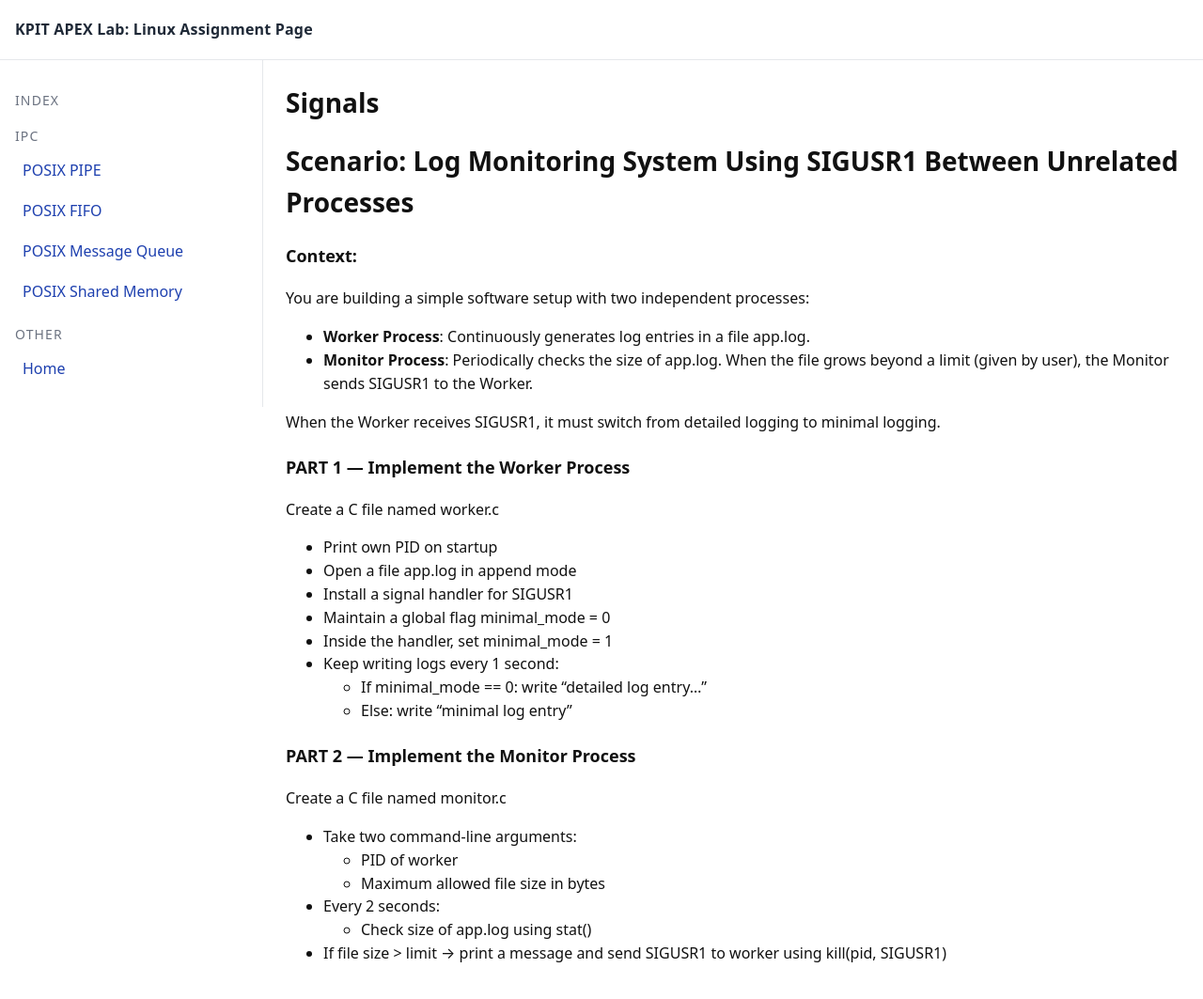
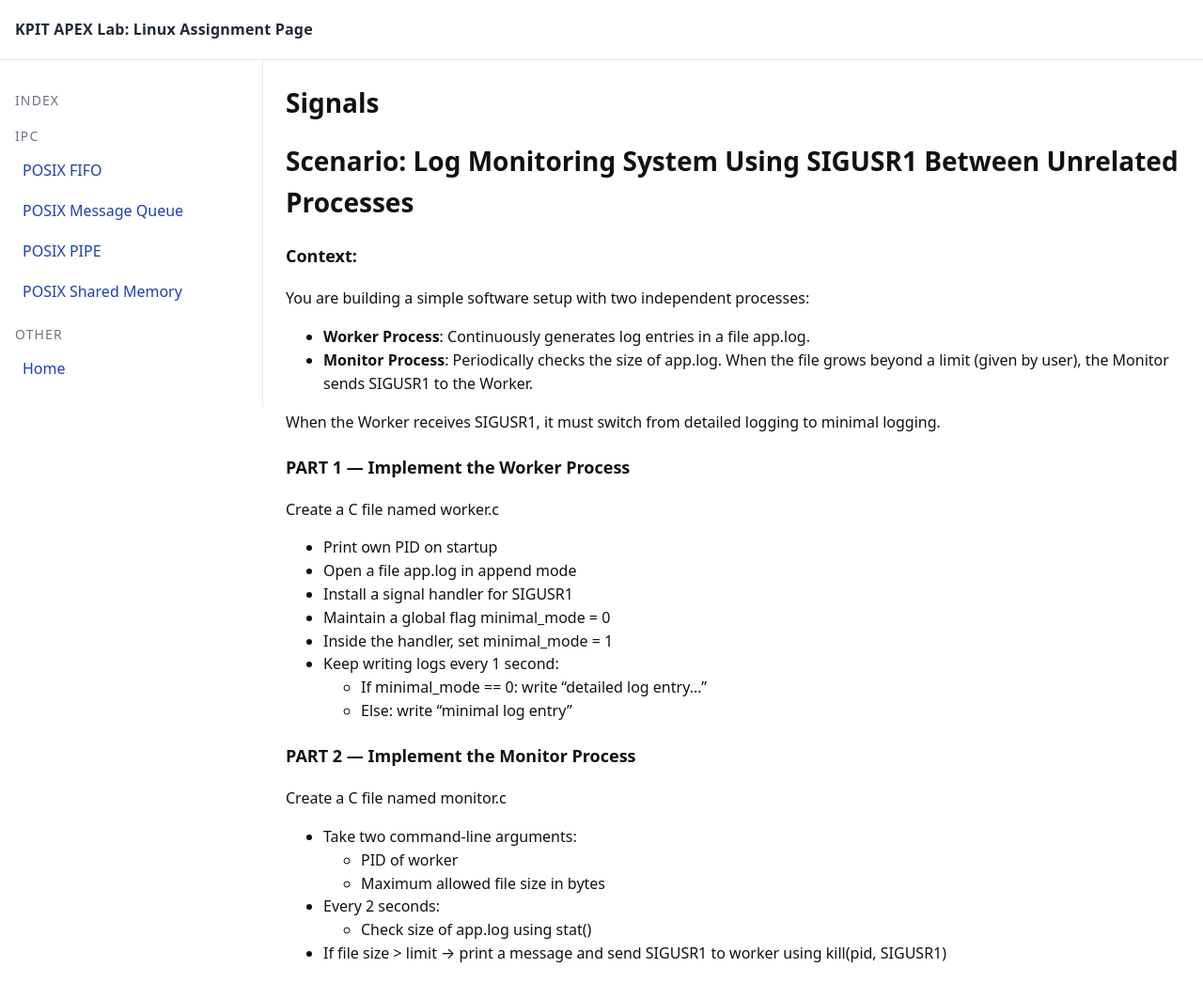
Before and after one commit to kAPEXLab/assignment, a Jekyll site: the page built from signal.md, in a window 1280 px wide and 1067 px high. Shown: the top 1063 px of the window at 94% size. Built offline with Jekyll 4.4.1, drawn with Linux system fonts in a browser that asks for light colours.

Commit message:
Update default.html

```diff
--- a/_layouts/default.html
+++ b/_layouts/default.html
@@ -47,18 +47,16 @@
       overflow: auto;
       background: #fff;
     }
-    main {
-      flex: 1; padding: 24px;
-      min-width: 0;
-    }
+    main { flex: 1; padding: 24px; min-width: 0; }
 
     /* Sidebar */
-    .nav-section-title { font-size: 14px; color: var(--muted); text-transform: uppercase; letter-spacing: .08em; margin: 16px 0 8px; }
+    .nav-section-title {
+      font-size: 14px; color: var(--muted); text-transform: uppercase;
+      letter-spacing: .08em; margin: 16px 0 8px;
+    }
     .nav-list { list-style: none; margin: 0; padding: 0; }
     .nav-list li { margin: 6px 0; }
-    .nav-link {
-      display: block; padding: 6px 8px; border-radius: 8px;
-    }
+    .nav-link { display: block; padding: 6px 8px; border-radius: 8px; }
     .nav-link[aria-current="page"] {
       background: #f1f5f9; font-weight: 600; color: var(--accent);
     }
@@ -85,69 +83,63 @@
     <aside>
       <p class="nav-section-title">Index</p>
 
-      {% assign NAV = site.pages | where_exp:'p','p.nav == true' %}
+      {% assign NAV_ALL = site.pages | where: 'nav', true %}
       {% assign CURRENT_URL = page.url %}
 
       {%- comment -%}
-        Helper macro to render a category (by name).
-        Splits into:
-          - with nav_order (sorted by nav_order)
-          - without nav_order (sorted by title)
+        Section: Process Control
       {%- endcomment -%}
-      {% assign cat_name = "Process Control" %}
-      {% assign cat_all = NAV | where: 'category', cat_name %}
-      {% if cat_all and cat_all.size > 0 %}
-        {% assign cat_with_order = cat_all | where_exp:'p','p.nav_order != nil' | sort: 'nav_order' %}
-        {% assign cat_without_order = cat_all | where_exp:'p','p.nav_order == nil' | sort: 'title' %}
-        <p class="nav-section-title">{{ cat_name }}</p>
+      {% assign PC = NAV_ALL | where: 'category', 'Process Control' %}
+      {% if PC.size > 0 %}
+        <p class="nav-section-title">Process Control</p>
         <ul class="nav-list">
-          {% for p in cat_with_order %}
+          {% assign PC_SORTED = PC | sort: 'title' %}
+          {% for p in PC_SORTED %}
             <li>
-              <a class="nav-link" href="{{ p.url | relative_url }}" {% if p.url == CURRENT_URL %}aria-current="page"{% endif %}>{{ p.title }}</a>
-            </li>
-          {% endfor %}
-          {% for p in cat_without_order %}
-            <li>
-              <a class="nav-link" href="{{ p.url | relative_url }}" {% if p.url == CURRENT_URL %}aria-current="page"{% endif %}>{{ p.title }}</a>
+              <a class="nav-link"
+                 href="{{ p.url | relative_url }}"
+                 {% if p.url == CURRENT_URL %}aria-current="page"{% endif %}>{{ p.title }}</a>
             </li>
           {% endfor %}
         </ul>
       {% endif %}
 
-      {% assign cat_name = "IPC" %}
-      {% assign cat_all = NAV | where: 'category', cat_name %}
-      {% if cat_all and cat_all.size > 0 %}
-        {% assign cat_with_order = cat_all | where_exp:'p','p.nav_order != nil' | sort: 'nav_order' %}
-        {% assign cat_without_order = cat_all | where_exp:'p','p.nav_order == nil' | sort: 'title' %}
-        <p class="nav-section-title">{{ cat_name }}</p>
+      {%- comment -%}
+        Section: IPC
+      {%- endcomment -%}
+      {% assign IPC = NAV_ALL | where: 'category', 'IPC' %}
+      {% if IPC.size > 0 %}
+        <p class="nav-section-title">IPC</p>
         <ul class="nav-list">
-          {% for p in cat_with_order %}
+          {% assign IPC_SORTED = IPC | sort: 'title' %}
+          {% for p in IPC_SORTED %}
             <li>
-              <a class="nav-link" href="{{ p.url | relative_url }}" {% if p.url == CURRENT_URL %}aria-current="page"{% endif %}>{{ p.title }}</a>
-            </li>
-          {% endfor %}
-          {% for p in cat_without_order %}
-            <li>
-              <a class="nav-link" href="{{ p.url | relative_url }}" {% if p.url == CURRENT_URL %}aria-current="page"{% endif %}>{{ p.title }}</a>
+              <a class="nav-link"
+                 href="{{ p.url | relative_url }}"
+                 {% if p.url == CURRENT_URL %}aria-current="page"{% endif %}>{{ p.title }}</a>
             </li>
           {% endfor %}
         </ul>
       {% endif %}
 
-      {% assign other_all = NAV | where_exp:'p','p.category == nil or p.category == ""' %}
-      {% if other_all and other_all.size > 0 %}
-        {% assign other_with_order = other_all | where_exp:'p','p.nav_order != nil' | sort: 'nav_order' %}
-        {% assign other_without_order = other_all | where_exp:'p','p.nav_order == nil' | sort: 'title' %}
+      {%- comment -%}
+        Section: Other (pages with nav: true but no category)
+      {%- endcomment -%}
+      {% assign OTHER = "" | split: "" %}
+      {% for p in NAV_ALL %}
+        {% if p.category == nil or p.category == '' %}
+          {% assign OTHER = OTHER | push: p %}
+        {% endif %}
+      {% endfor %}
+      {% if OTHER.size > 0 %}
         <p class="nav-section-title">Other</p>
         <ul class="nav-list">
-          {% for p in other_with_order %}
+          {% assign OTHER_SORTED = OTHER | sort: 'title' %}
+          {% for p in OTHER_SORTED %}
             <li>
-              <a class="nav-link" href="{{ p.url | relative_url }}" {% if p.url == CURRENT_URL %}aria-current="page"{% endif %}>{{ p.title }}</a>
-            </li>
-          {% endfor %}
-          {% for p in other_without_order %}
-            <li>
-              <a class="nav-link" href="{{ p.url | relative_url }}" {% if p.url == CURRENT_URL %}aria-current="page"{% endif %}>{{ p.title }}</a>
+              <a class="nav-link"
+                 href="{{ p.url | relative_url }}"
+                 {% if p.url == CURRENT_URL %}aria-current="page"{% endif %}>{{ p.title }}</a>
             </li>
           {% endfor %}
         </ul>
```
